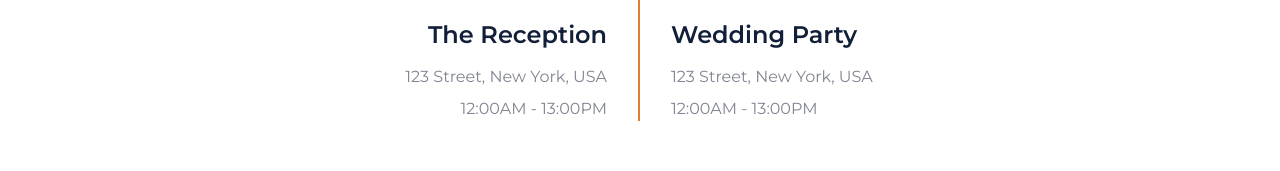
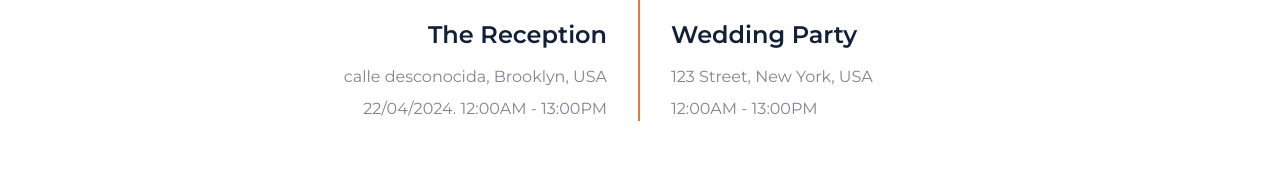
Before and after one commit to zamora16/free-wedding-website-template, a plain HTML site: page index.html in a window 1280 px wide. Shown: the part 5195-5366 px from the top of the page. Drawn offline with nearby package versions, Linux system fonts and the light colour scheme.

Commit message:
cambio lugar y fecha de recepción a 22/04/2024

```diff
--- a/index.html
+++ b/index.html
@@ -304,8 +304,8 @@
                     <div class="text-center text-md-right mr-md-3 mb-4 mb-md-0">
                         <img class="img-fluid mb-4" src="img/event-1.jpg" alt="">
                         <h4 class="mb-3">The Reception</h4>
-                        <p class="mb-2">123 Street, New York, USA</p>
-                        <p class="mb-0">12:00AM - 13:00PM</p>
+                        <p class="mb-2">calle desconocida, Brooklyn, USA</p>
+                        <p class="mb-0">22/04/2024. 12:00AM - 13:00PM</p>
                     </div>
                 </div>
                 <div class="col-md-6">
```
